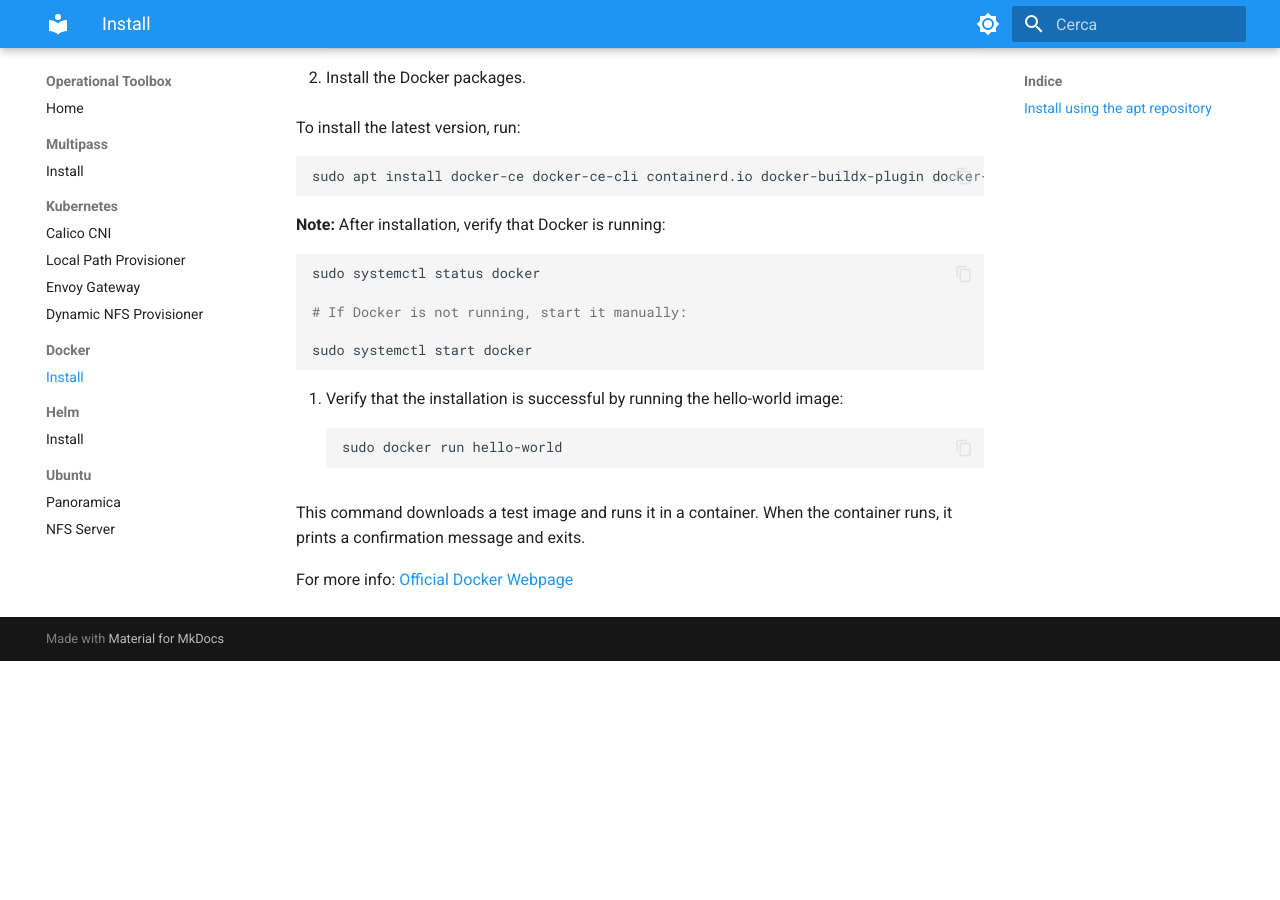
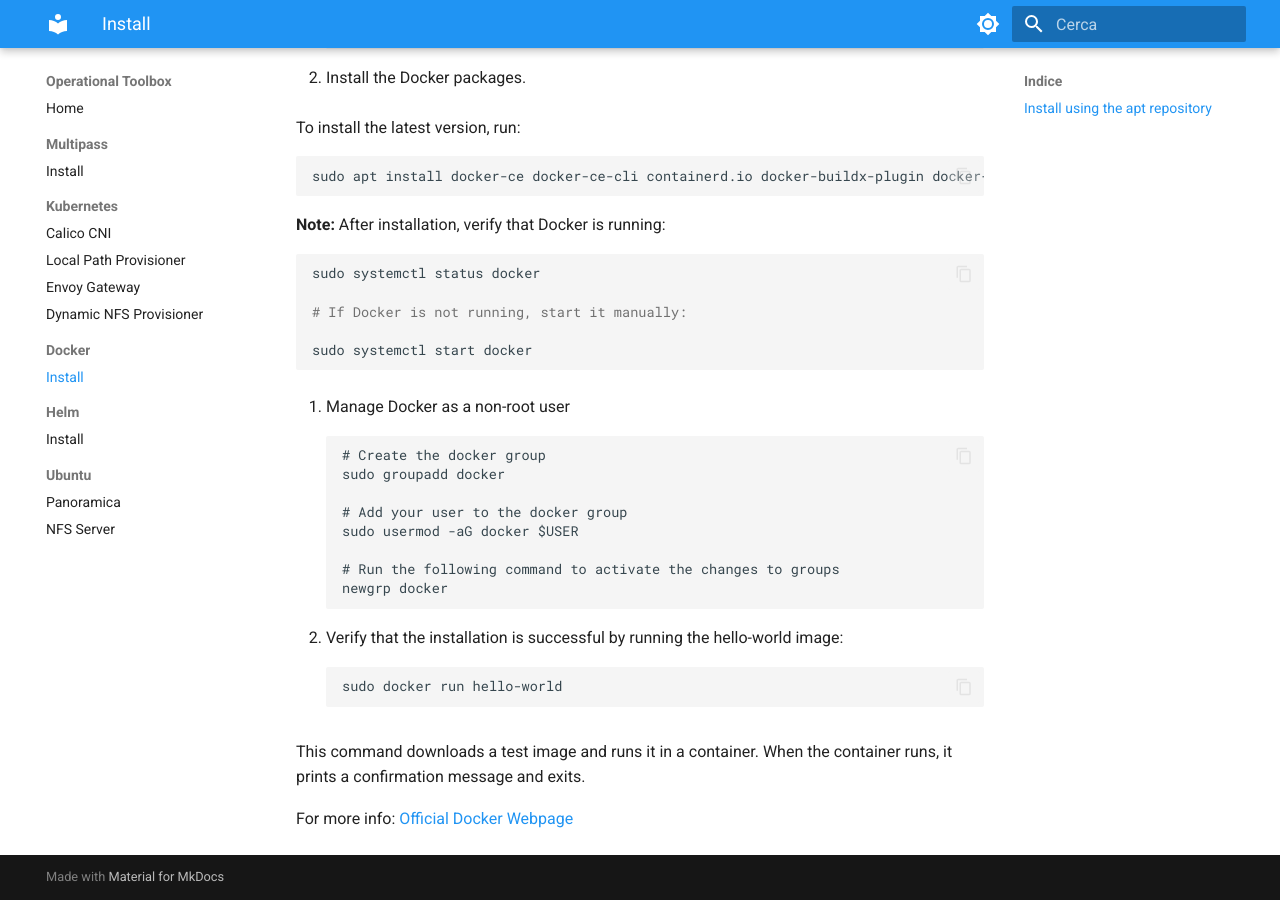
Before and after one commit to miscape/ops-toolbox, an MkDocs documentation site: the page built from docs/docker/install.md, in a window 1280 px wide and 900 px high, scrolled down 825 px. Built offline with MkDocs 1.6.1 and Material for MkDocs 9.7.7, drawn with Linux system fonts in a browser that asks for light colours; before the commit the page ends 1486 px from its top, so only the background shows below that.

Commit message:
update docker installation

````diff
--- a/docs/docker/install.md
+++ b/docs/docker/install.md
@@ -46,7 +46,19 @@ sudo systemctl status docker
 sudo systemctl start docker
 ```
 
-3. Verify that the installation is successful by running the hello-world image:
+3. Manage Docker as a non-root user
+```
+# Create the docker group
+sudo groupadd docker
+
+# Add your user to the docker group
+sudo usermod -aG docker $USER
+
+# Run the following command to activate the changes to groups
+newgrp docker
+```
+
+4. Verify that the installation is successful by running the hello-world image:
 ```bash
 sudo docker run hello-world
 ```
````
